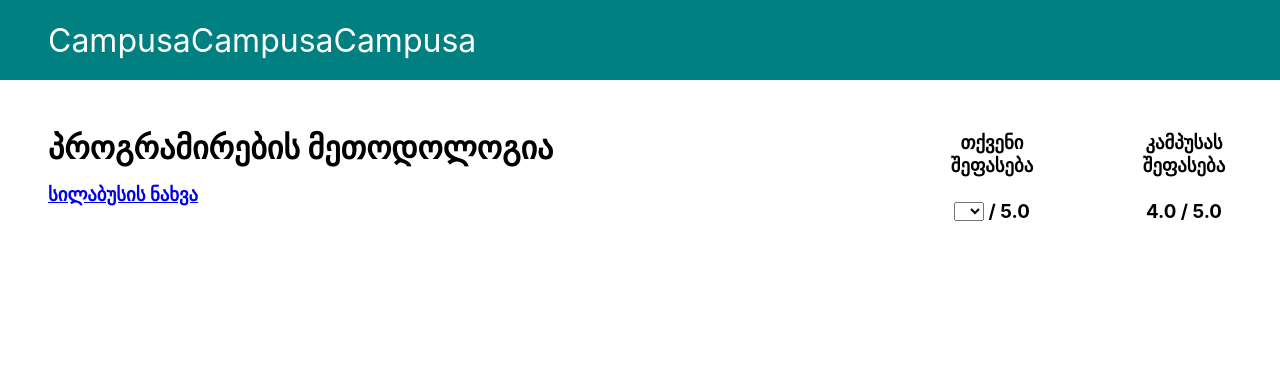
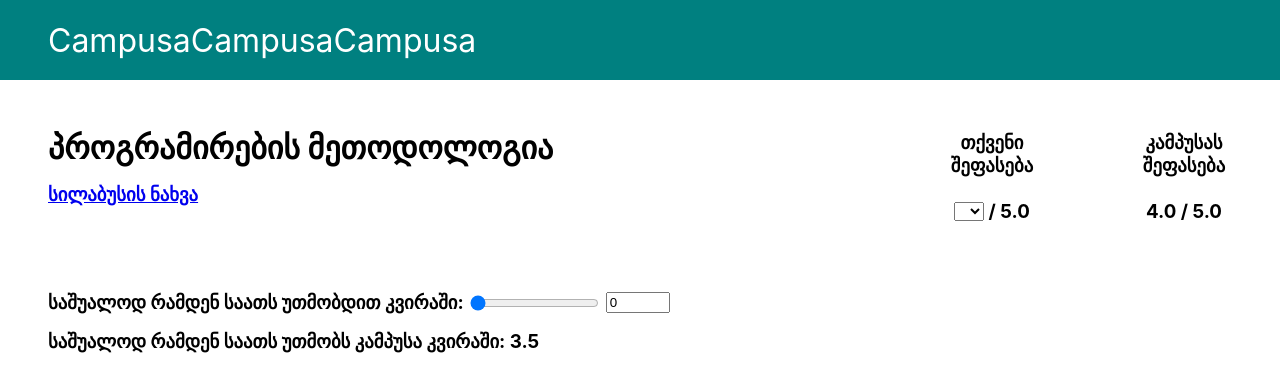
Before and after one commit to d-chechelashvili/CampusaCampusaCampusa, a React (Create React App) app in the folder frontend/reactjs/: page /subjects/1 in a window 1280 px wide. Shown: the top 392 px of the page. Built offline with nearby package versions, Linux system fonts and the light colour scheme.

Commit message:
Added time needed section

```diff
--- /dev/null
+++ b/frontend/reactjs/src/components/subject_page/TimeNeeded.js
@@ -0,0 +1,31 @@
+import React from "react";
+
+import classes from "./TimeNeeded.module.css"
+
+function TimeNeeded(props) {
+    function updateAmountRange() {
+        document.getElementById("amountRange").value = document.getElementById("amountInput").value;
+    }
+
+    function updateAmountInput() {
+        document.getElementById("amountInput").value = document.getElementById("amountRange").value;
+    }
+
+    return (
+        <React.Fragment>
+            <div className={classes.container}>
+                <form className={classes.form}>
+                    <h3 className={classes.text}>საშუალოდ რამდენ საათს უთმობდით კვირაში:&nbsp;</h3>
+                    <input type="range" id="amountRange" min="0" max="24" defaultValue="0"
+                           onInput={updateAmountInput}/>
+                    &nbsp;
+                    <input type="number" id="amountInput" min="0" max="168" defaultValue="0"
+                           onInput={updateAmountRange}/>
+                </form>
+                <h3 className={classes.text}>საშუალოდ რამდენ საათს უთმობს კამპუსა კვირაში: 3.5</h3>
+            </div>
+        </React.Fragment>
+    );
+}
+
+export default TimeNeeded;
--- /dev/null
+++ b/frontend/reactjs/src/components/subject_page/TimeNeeded.module.css
@@ -0,0 +1,13 @@
+.container {
+    padding: 24px 48px;
+}
+
+.form {
+    display: flex;
+    align-items: center;
+}
+
+.text {
+    white-space: nowrap;
+    margin: 8px 0;
+}
--- a/frontend/reactjs/src/pages/SubjectPage.js
+++ b/frontend/reactjs/src/pages/SubjectPage.js
@@ -1,11 +1,13 @@
 import React from "react";
 
 import SubjectHeader from "../components/subject_page/SubjectHeader";
+import TimeNeeded from "../components/subject_page/TimeNeeded";
 
 function SubjectPage(props) {
     return (
         <React.Fragment>
             <SubjectHeader/>
+            <TimeNeeded />
         </React.Fragment>
     );
 }
```
